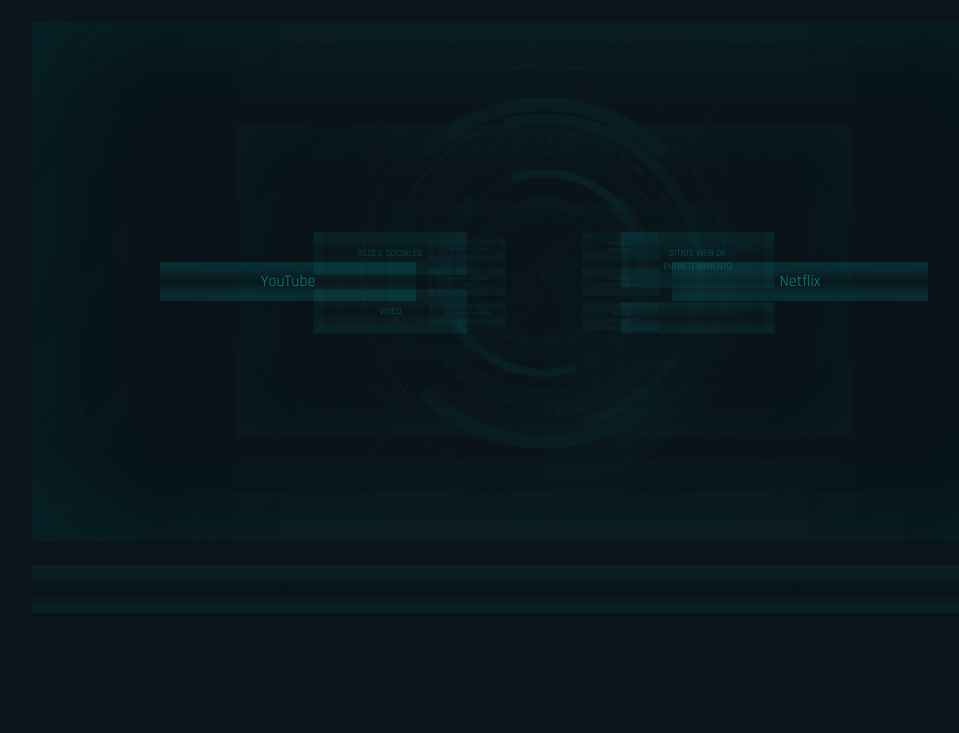
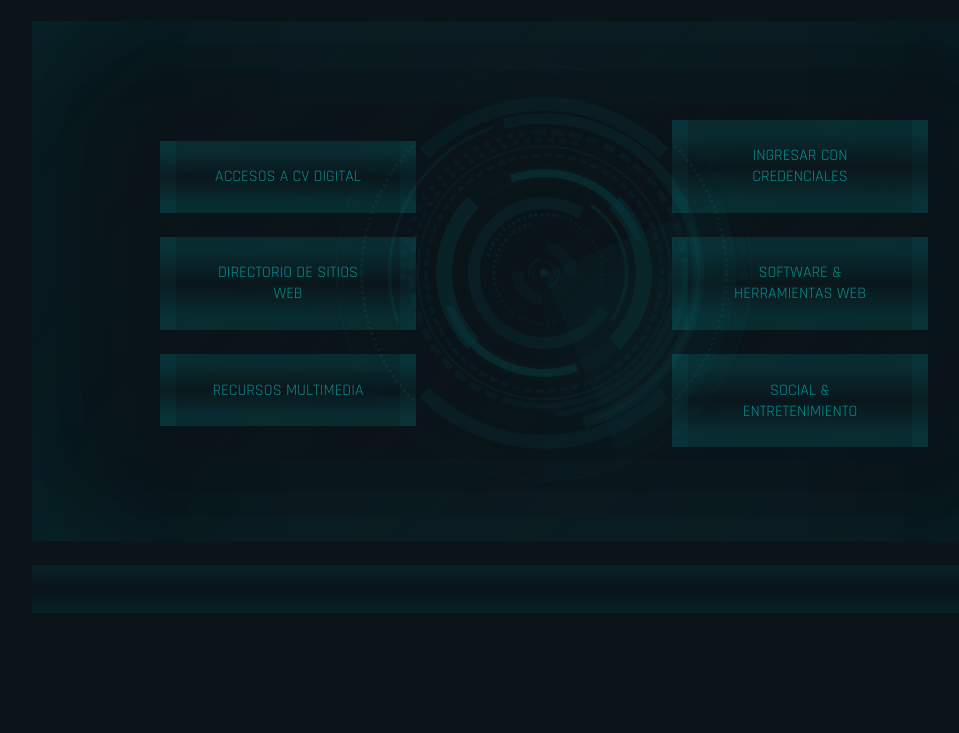
Before and after one commit to artcvdigital/hub, a plain HTML site: page index.html in a window 1280 px wide. Shown: the part 127-860 px from the top of the page, without its empty margins (96-1055 px from the left). Drawn offline with Linux system fonts and the light colour scheme.

Commit message:
Remove auto open layers

```diff
--- a/index.html
+++ b/index.html
@@ -115,7 +115,6 @@
 							<button id="sub-bt-link-5-4" class="panel-general-link group group-e" content="VIDEOS" list="g-5-4">VIDEOS</button>
 							<!-- Group F -->
 							<button id="sub-bt-link-6-2" class="panel-general-link group group-f" content="SITIOS WEB DE ENTRETENIMIENTO" list="g-6-2">SITIOS WEB DE ENTRETENIMIENTO</button>
-							<button id="sub-bt-link-6-4" class="panel-general-link group group-f" content="" list="g-6-4"></button>
 						</div>
 					</div>
 				</div>
@@ -211,9 +210,6 @@
 							<a href="https://www.reddit.com/" target="_blank" class="a-link g-6-1">Reddit</a>
 							<a href="https://www.pelisplus.to/" target="_blank" class="a-link g-6-2">Pelis Plus</a>
 							<a href="https://www.youtube.com/" target="_blank" class="a-link g-6-3">YouTube</a>
-
-
-							<a href="" target="_blank" class="a-link g-6-"></a>
 						</div>
 					</div>
 					<div class="flex-fraction">
@@ -295,9 +291,6 @@
 							<a href="https://web.telegram.org/" target="_blank" class="a-link g-6-1">Telegram</a>
 							<a href="https://twitter.com/" target="_blank" class="a-link g-6-1">Twiter</a>
 							<a href="https://www.netflix.com/" target="_blank" class="a-link g-6-3">Netflix</a>
-
-
-							<a href="" target="_blank" class="a-link g-6-"></a>
 						</div>
 					</div>
 				</div>
--- a/scripts/index.js
+++ b/scripts/index.js
@@ -13,15 +13,15 @@
 	rdactive = false;
 
 // temporal shortcuts
-	var a, b;
-	a = d.getElementById('bt-link-f');
-	b = d.getElementById('sub-bt-link-6-3');
-	setTimeout(()=>{
-		a.click();
-		setTimeout(()=>{
-			b.click();
-		}, 1);
-	}, 1);
+	// var a, b;
+	// a = d.getElementById('bt-link-f');
+	// b = d.getElementById('sub-bt-link-6-3');
+	// setTimeout(()=>{
+	// 	a.click();
+	// 	setTimeout(()=>{
+	// 		b.click();
+	// 	}, 1);
+	// }, 1);
 
 // methods
 	function timer(fn, delay){
```
